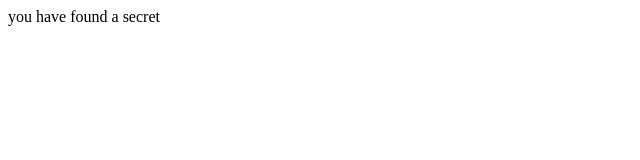
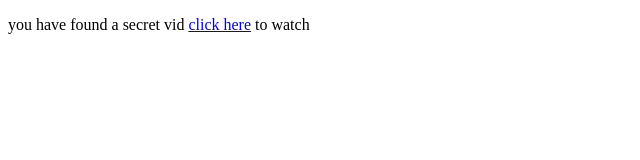
Before and after one commit to cruc2012/hi, a plain HTML site: page secret.html in a window 1280 px wide. Shown: the whole page, without its empty margins (0-640 px from the left). Drawn offline with Linux system fonts and the light colour scheme.

Commit message:
Update secret.html

```diff
--- a/secret.html
+++ b/secret.html
@@ -3,4 +3,4 @@
   <head>
     <title>hidden</title>
 
-    you have found a secret &nbsp;</p>
+ <p>you have found a secret vid <a target="_blank" rel="noopener noreferrer" href="https://youtu.be/GTsnJXaAJ8g">click here</a> to watch</p>
```
